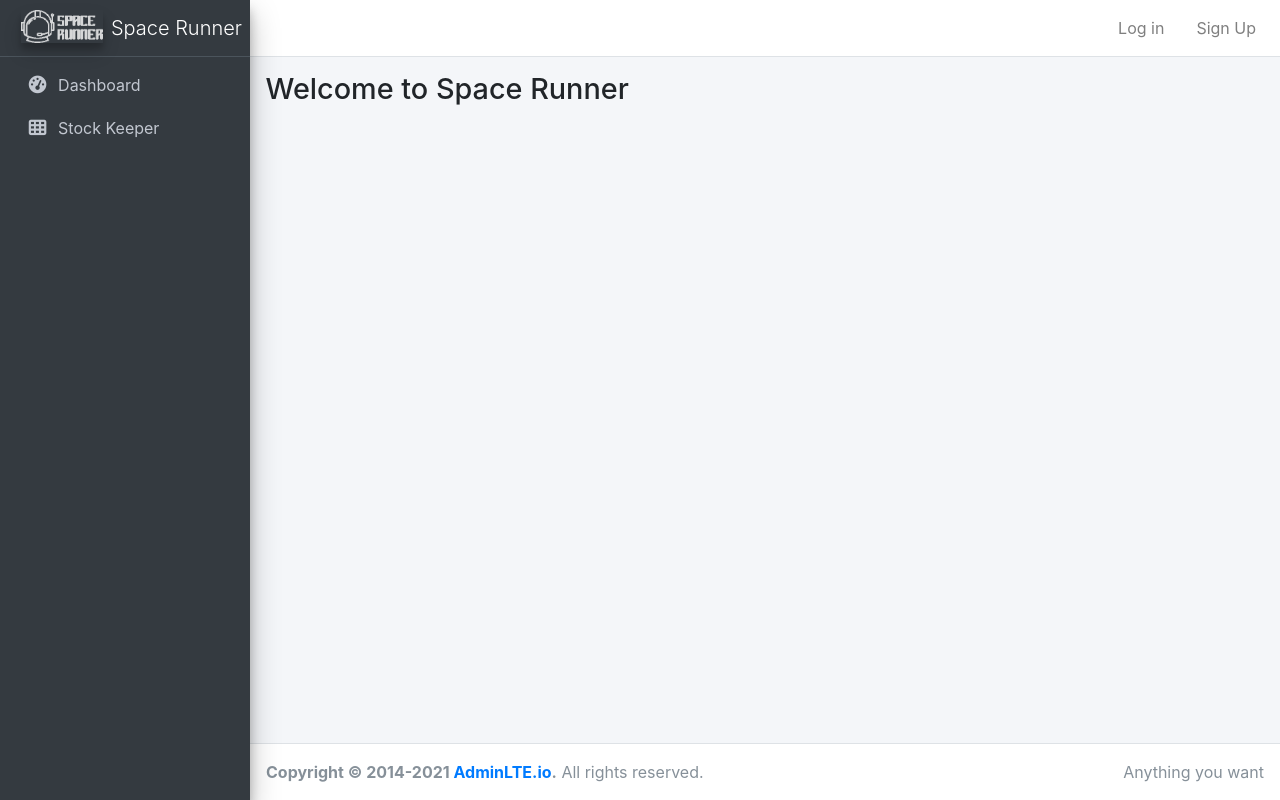
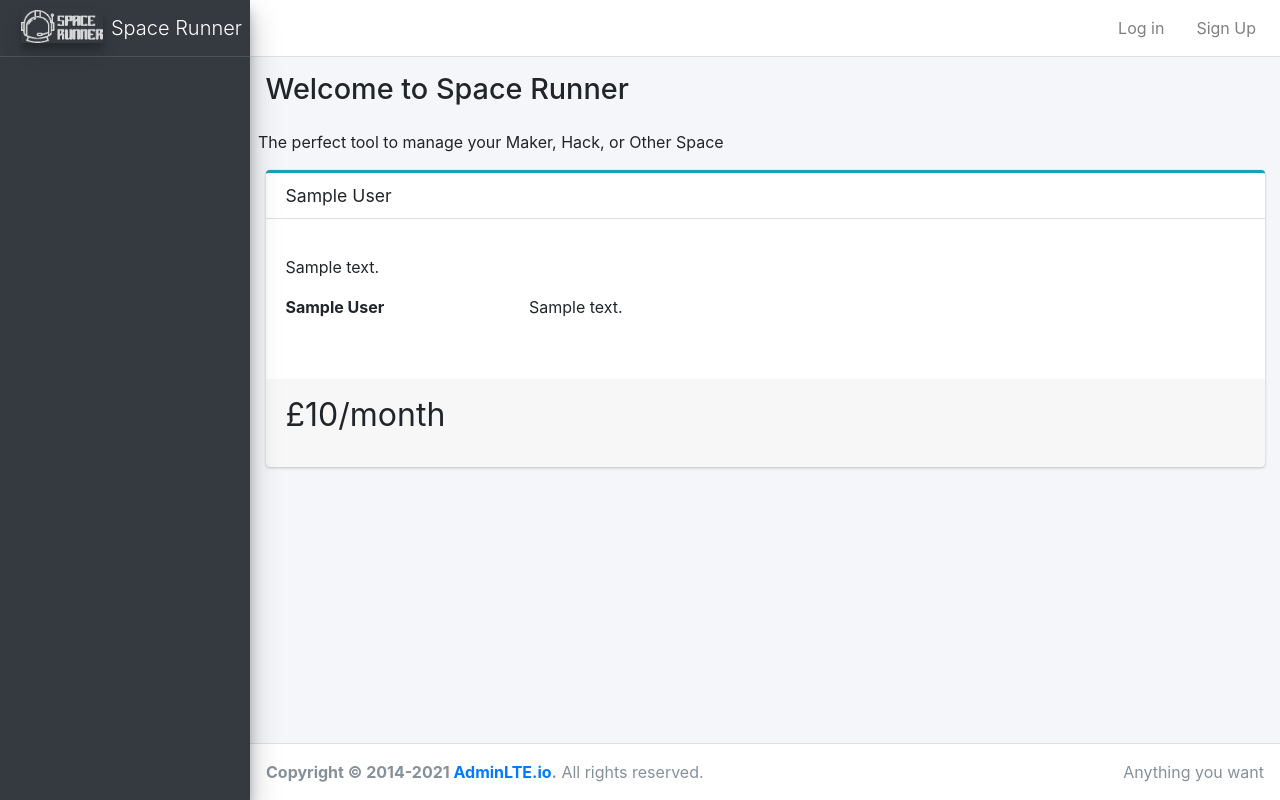
Before and after one commit to MakeMonmouth/SpaceRunner, a Django app: page / in a window 1280 px wide. Run offline with Django 4.2, Linux system fonts and the light colour scheme; tables that the repository leaves empty hold one stand-in row (values such as "Sample post"); some libraries are stand-ins or nearby versions.

Commit message:
Show membership levels on home page if not logged in

```diff
--- a/accounts/models.py
+++ b/accounts/models.py
@@ -18,6 +18,7 @@ class MembershipType(models.Model):
     membership_description = models.CharField(max_length=100)
     membership_monthly_cost = models.FloatField()
     membership_annual_discount_percentage = models.IntegerField(null=True,blank=True)
+    membership_is_visible = models.BooleanField("Should we list this membership on the website?", default=True)
 
     def __str__(self):
         return self.membership_title
@@ -28,7 +29,7 @@ class MembershipBenefit(models.Model):
     membership_type = models.ManyToManyField(MembershipType)
 
     def __str__(self):
-        return self.benefit_title
+        return f"{ self.benefit_title } - { self.benefit_details }"
 
 class UserMembership(models.Model):
     user = models.ForeignKey(CustomUser, on_delete=models.CASCADE)
--- a/pages/views.py
+++ b/pages/views.py
@@ -1,5 +1,15 @@
 from django.shortcuts import render
 from django.views.generic import TemplateView
+from accounts import models as account_models
 
 class HomeView(TemplateView):
     template_name = "pages/home.html"
+
+    def get_context_data(self, *args, **kwargs):
+        context = super(HomeView, self).get_context_data(**kwargs)
+        user = context['view'].request.user
+        if user.is_authenticated:
+            print("User is authenticated")
+        else:
+            context['memberships'] = account_models.MembershipType.objects.select_related()
+        return context
--- a/templates/base.html
+++ b/templates/base.html
@@ -49,6 +49,7 @@
                 </a>
 
                 <div class="sidebar">
+            {% if user.is_authenticated is True %}
                     <nav class="mt-2">
                         <ul class="nav nav-pills nav-sidebar flex-column" data-widget="treeview" role="menu" data-accordion="false">
 
@@ -69,6 +70,7 @@
                                 </a>
                             </li>
                         </ul>
+            {% endif %}
                     </nav>
 
                 </div>
--- a/templates/pages/home.html
+++ b/templates/pages/home.html
@@ -43,6 +43,41 @@ Welcome to {{ SITE_NAME }}
 <!-- END AUTHENTICATED USER -->
 {% else %}
 <!-- UNAUTHENTICATED USER -->
+<p>{{ TAG_LINE }}</p>
+<div class="container-fluid">
+    <div class="card-deck">
+        {% for membership in memberships %}
+        {% if membership.membership_is_visible is True %}
+        <div class="card card-outline card-info">
+            <div class="card-header">
+                <h3 class="card-title">{{ membership.membership_title }}</h3>
+                <!-- /.card-header -->
+            </div>
+            <div class="card-body">
+                <p>{{ membership.membership_description | linebreaks }}</p>
+                <dl class="row">
+                    {% for benefit in membership.membershipbenefit_set.all %}
+                    <dt class="col-sm-3">{{ benefit.benefit_title }}</dt>
+                    <dd class="col-sm-9">{{ benefit.benefit_details | linebreaks}}</dd>
+                    {% endfor %}
+                </dl>
+            </div>
+            <!-- /.card-body -->
+            <div class="card-footer">
+                <p class="text-xl">
+                {% if membership.membership_monthly_cost != 0 %}
+                £{{ membership.membership_monthly_cost|floatformat:-2 }}/month
+                {% else %}
+                FREE
+                {% endif %}</p>
+            </div>
+            <!-- /.card-footer -->
+        </div>
+        <!-- /.card -->
+        {% endif %}
+        {% endfor %}
+    </div>
+</div>
 <!-- END UNAUTHENTICATED USER -->
 {% endif %}
 {% endblock %}
```
Also changed, not shown: accounts/migrations/0008_membershiptype_membership_is_visible.py (added).
